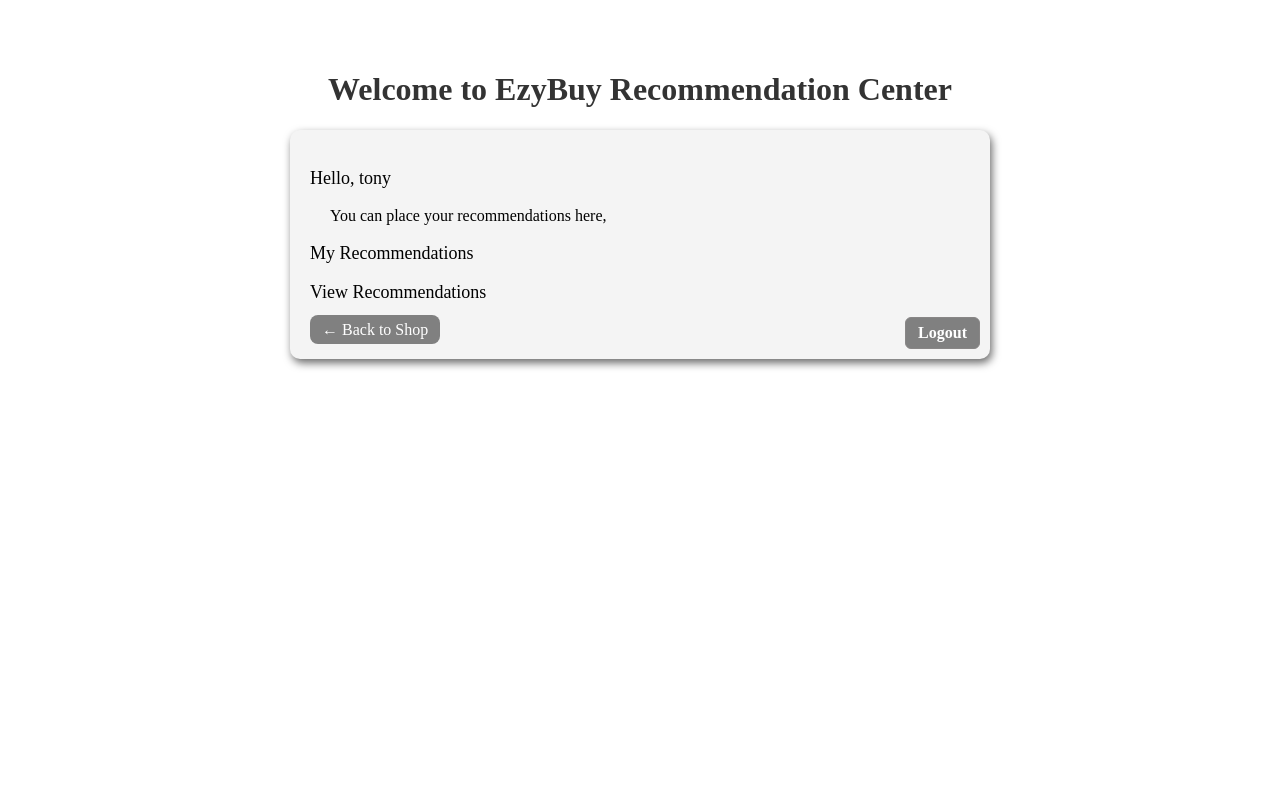
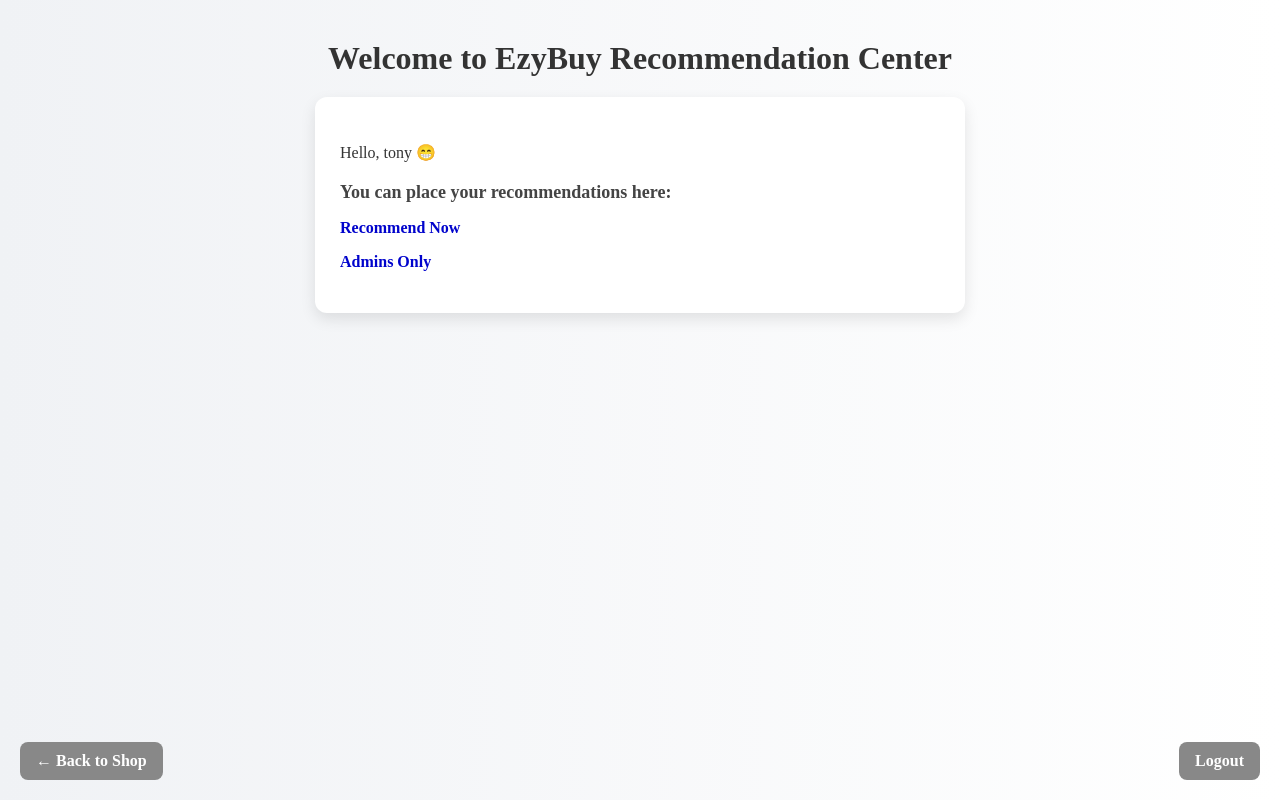
Before and after one commit to PHOENIX4799/EzyBuy_Shopping_App, a Flask app: page / in a window 1280 px wide. Run offline with Flask 3, Linux system fonts and the light colour scheme; a user stored in the database is signed in.

Commit message:
small changes

```diff
--- a/recommendations/app.py
+++ b/recommendations/app.py
@@ -90,7 +90,38 @@ def admin_recommendations():
 
     if not user or not user['is_admin']:
         conn.close()
-        return "Access Denied", 403
+        return '''
+            <!DOCTYPE html>
+            <html>
+            <head>
+                <title>Access Denied</title>
+                <style>
+                    body {
+                        background-color: #1e1e1e;
+                        color: #f54242;
+                        font-family: Arial, sans-serif;
+                        text-align: center;
+                        padding-top: 100px;
+                    }
+                    .message {
+                        background: #2b2b2b;
+                        padding: 30px;
+                        border-radius: 10px;
+                        display: inline-block;
+                        box-shadow: 0 0 10px #f54242;
+                    }
+                </style>
+            </head>
+            <body>
+                <div class="message">
+                    <h1>🚫 Access Denied</h1>
+                    <p>You do not have the required permissions to view this page.</p>
+                    <a href="/" style="color: #f54242; text-decoration: underline;">Return Home</a>
+                </div>
+            </body>
+            </html>
+            ''', 403
+
 
     # Get all recommendations joined with usernames
     all_recs = conn.execute('''
--- a/recommendations/templates/index.html
+++ b/recommendations/templates/index.html
@@ -1,113 +1,137 @@
 <!DOCTYPE html>
 <html lang="en">
-
 <head>
-    <meta charset="UTF-8">
-    <meta name="viewport" content="width=device-width, initial-scale=1.0">
-    <title>Home</title>
+  <meta charset="UTF-8" />
+  <meta name="viewport" content="width=device-width, initial-scale=1.0"/>
+  <title>EzyBuy Recommendation Center</title>
   <style>
     body {
       font-family: "Times New Roman", Times, serif;
-            max-width: 700px;
-            margin: 30px auto;
-            padding: 20px;
-            background-color: #ffffff;
+      background: linear-gradient(to right, #f0f2f5, #ffffff);
+      margin: 0;
+      padding: 0;
+      display: flex;
+      flex-direction: column;
+      align-items: center;
+      min-height: 100vh;
     }
 
     h1 {
       color: #333;
+      margin: 40px 0 20px;
       text-align: center;
     }
 
-        p {
+    .wrapper {
+      background-color: #ffffff;
+      width: 90%;
+      max-width: 600px;
+      padding: 30px 25px;
+      border-radius: 12px;
+      box-shadow: 0 6px 15px rgba(0, 0, 0, 0.1);
+      position: relative;
+    }
+
+    .wrapper h2 {
       font-size: 18px;
-            color: #000000;
+      color: #444;
+      margin: 20px 0 10px;
+    }
+
+    .wrapper p {
+      font-size: 16px;
+      color: #333;
+      margin-bottom: 12px;
+    }
+
+    .wrapper p a {
+      color: #0003cc;
+      text-decoration: none;
+      font-weight: 600;
+    }
+
+    .wrapper p a:hover {
+      text-decoration: underline;
+    }
+
+    .log-prime {
+      background-color: #929090;
+      color: #fff;
+      padding: 10px 16px;
+      border: none;
+      border-radius: 8px;
+      text-decoration: none;
+      font-weight: bold;
+      display: inline-block;
+      margin-top: 10px;
+      transition: background 0.3s ease;
+    }
+
+    .log-prime:hover {
+      background-color: #565657;
+    }
+
+    .bk-btn,
+    #logout-button {
+      position: fixed;
+      bottom: 20px;
+      padding: 10px 16px;
+      border-radius: 8px;
+      color: #fff;
+      text-decoration: none;
+      font-weight: bold;
+      background: #888;
+      transition: background 0.3s ease;
+      z-index: 999;
+    }
+
+    .bk-btn {
+      left: 20px;
+    }
+
+    #logout-button {
+      right: 20px;
+    }
+
+    .bk-btn:hover,
+    #logout-button:hover {
+      background-color: #555;
+    }
+
+    #logout-button a {
+      color: #fff;
+      text-decoration: none;
+    }
+
+    #logout-button a:hover {
+      color: #eaeaea;
+    }
+
+    @media screen and (max-width: 600px) {
+      h1 {
+        font-size: 22px;
       }
 
       .wrapper {
-            background-color: #f4f4f4;
-            padding: 20px;
-            border-radius: 10px;
-            box-shadow: 2px 4px 8px rgba(0, 0, 0, 0.589);
-            position: relative;
-        }
-        .bk-btn,
-        .log-prime {
-            background-color: grey;
-            color: #fff;
-            padding: 6px 12px;
-            border-radius: 8px;
-            text-decoration: none;
-            transition: background 0.3s, box-shadow 0.3s;
-            margin-top: 50px;
+        padding: 20px 15px;
+        margin: 20px 10px;
+        width: 90%;
       }
 
-        .bk-btn:hover,
-        .log-prime:hover {
-            background-color: #383838;
-            text-decoration: none;
+      .bk-btn,
+      #logout-button {
+        padding: 8px 12px;
+        font-size: 14px;
+        bottom: 15px;
       }
 
-        .wrapper h2 {
-            font-size: 16px;
-            color: #000000;
-            font-weight: 200;
-            margin-left: 20px;
-        }
-        .wrapper p a{
-            text-decoration: none;
-            color: #000000;
-            font-weight: 200;
+      .bk-btn {
+        left: 10px;
       }
 
       #logout-button {
-            position: absolute;
-            bottom: 10px;
         right: 10px;
-            background: grey;
-            padding: 6px 12px;
-            border-radius: 6px;
-            border: 1px solid #888686;
-            color: #ffffff;
       }
-
-        #logout-button a {
-            text-decoration: none;
-            color: rgb(255, 255, 255);
-            font-weight: bold;
-        }
-
-        #logout-button a:hover {
-            color: #e0dddd;
-        }
-
-        #logout-button:hover {
-            background: #3a3939;
-            border-color: #333;
-        }
-
-        @media screen and (max-width: 500px) {
-            body {
-                padding: 10px;
-            }
-
-            .wrapper {
-                padding: 15px;
-            }
-
-            h1 {
-                font-size: 24px;
-            }
-
-            p {
-                font-size: 16px;
-            }
-
-            #logout-button {
-                bottom: 5px;
-                right: 5px;
-            }
-
     }
   </style>
 </head>
@@ -119,17 +143,18 @@
       <div id="logout-button">
         <a href="{{ url_for('logout') }}" title="Logout">Logout</a>
       </div>
-        <p>Hello, {{ session['username'] }} </p>
-        <h2>You can place your recommendations here,</h2>
-        <p><a href="{{ url_for('recommendations') }}">My Recommendations</a></p>
+      <p>Hello, {{ session['username'] }} 😁</p>
+      <h2>You can place your recommendations here:</h2>
+      <p><a href="{{ url_for('recommendations') }}">Recommend Now</a></p>
     {% else %}
       <a class="log-prime" href="{{ url_for('login_register') }}">Login / Register</a>
     {% endif %}
+
     {% if session.get('username') and session.get('user_id') %}
-        <p><a href="{{ url_for('admin_recommendations') }}">View Recommendations</a></p>
+      <p><a href="{{ url_for('admin_recommendations') }}">Admins Only</a></p>
     {% endif %}
+
     <a href="https://phoenix4799.github.io/EzyBuy_Shopping_App/" class="bk-btn">← Back to Shop</a>
   </div>
 </body>
-
 </html>
```
Also changed, not shown: recommendations/templates/admin_recommendations.html (+18 -9 lines). Lines whose indentation alone changed are shown as unchanged.
